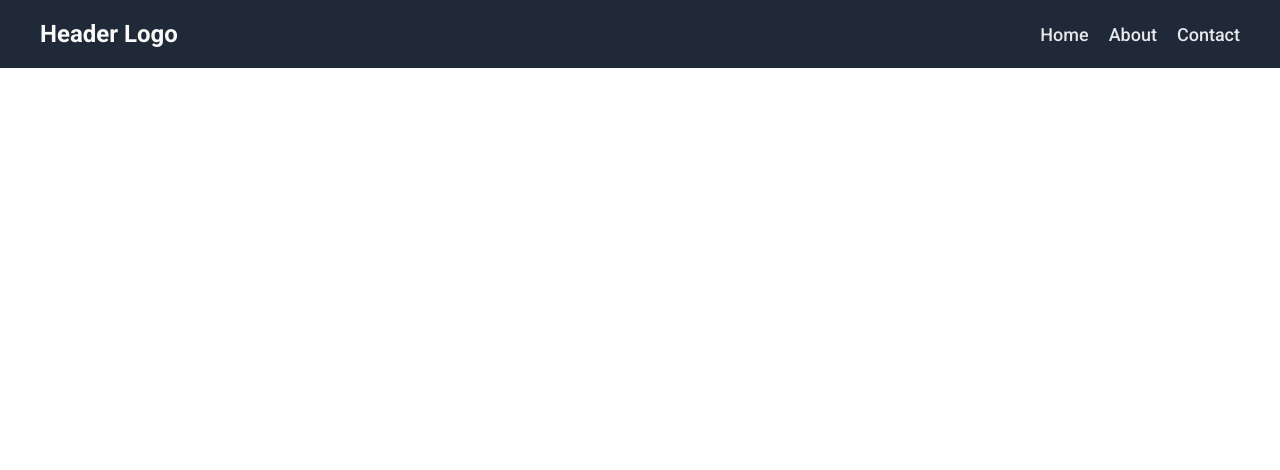
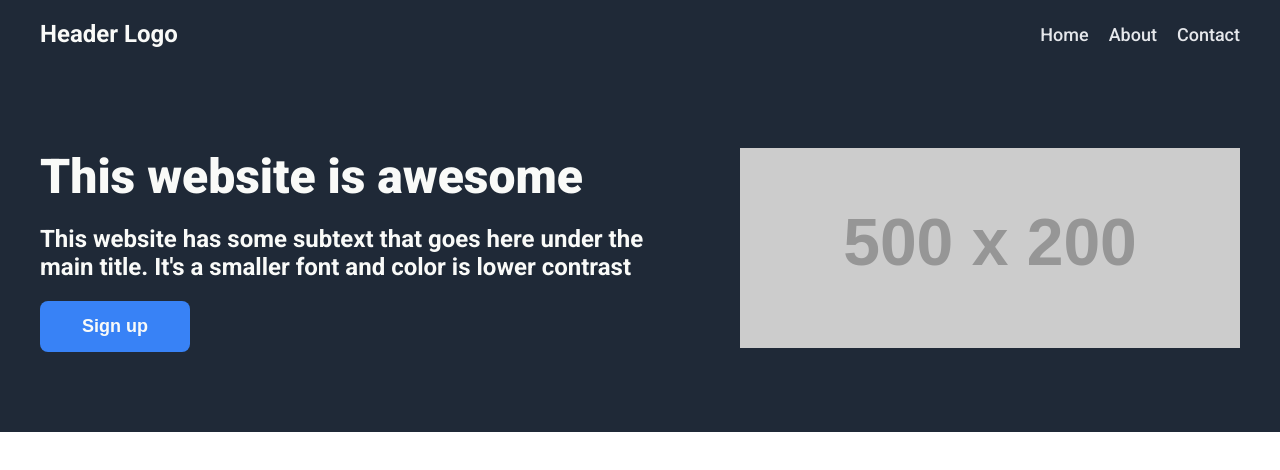
Before and after one commit to SanMajur/tod_landing_page, a plain HTML site: page index.html in a window 1280 px wide. Drawn offline with Linux system fonts and the light colour scheme; placeholder pictures from the web are drawn by us.

Commit message:
add hero section with CTA

```diff
--- a/css/style.css
+++ b/css/style.css
@@ -8,17 +8,18 @@ body{
     font-family: 'Roboto', sans-serif;
 
 }
-.header{
+.header, #hero{
     background-color: #1F2937;
     color: white;
     padding: 20px;
 }
-.nav{
+.nav, .hero{
     display: flex;
     justify-content: space-between;
     align-items: center;
     max-width: 1200px;
     margin: 0 auto;
+    gap: 40px;
 }
 .logo a{
     font-size: 24px;
@@ -37,3 +38,34 @@ body{
     text-decoration: none;
     font-weight: 500;
 }
+.hero__content{
+    display: flex;
+    flex-direction: column;
+    padding: 60px 0px;
+    gap: 20px;
+}
+.hero__content-title{
+    font-size: 48px;
+    color: #F9FAF8;
+    font-weight: 900;
+}
+.hero__content-subtext{
+    font-size: 24px;
+    color: #F9FAF8
+}
+.hero__content-button{
+    padding: 15px 30px;
+    font-size: 18px;
+    color: #F9FAF8;
+    background-color: #3882F6;
+    border: none;
+    border-radius: 8px;
+    font-weight: 600;
+    cursor: pointer;
+   width: 150px;
+}
+.hero__image{
+    max-width: 100%;
+
+    height: auto;
+}
--- a/index.html
+++ b/index.html
@@ -19,5 +19,17 @@
             </ul>
         </nav>
     </header>
+    <section id="hero">
+       <div class="hero">
+         <div class="hero__content">
+            <h1 class="hero__content-title">This website is awesome</h1>
+            <h2 class="hero__content-subtext">This website has some subtext that goes here under the main title. It's a smaller font and color is lower contrast</h2>
+            <button class="hero__content-button">Sign up</button>
+        </div>
+        <div class="hero__image">
+            <img src="https://placehold.co/500x200" alt="Hero Image">
+        </div>
+       </div>
+    </section>
 </body>
 </html>
```
